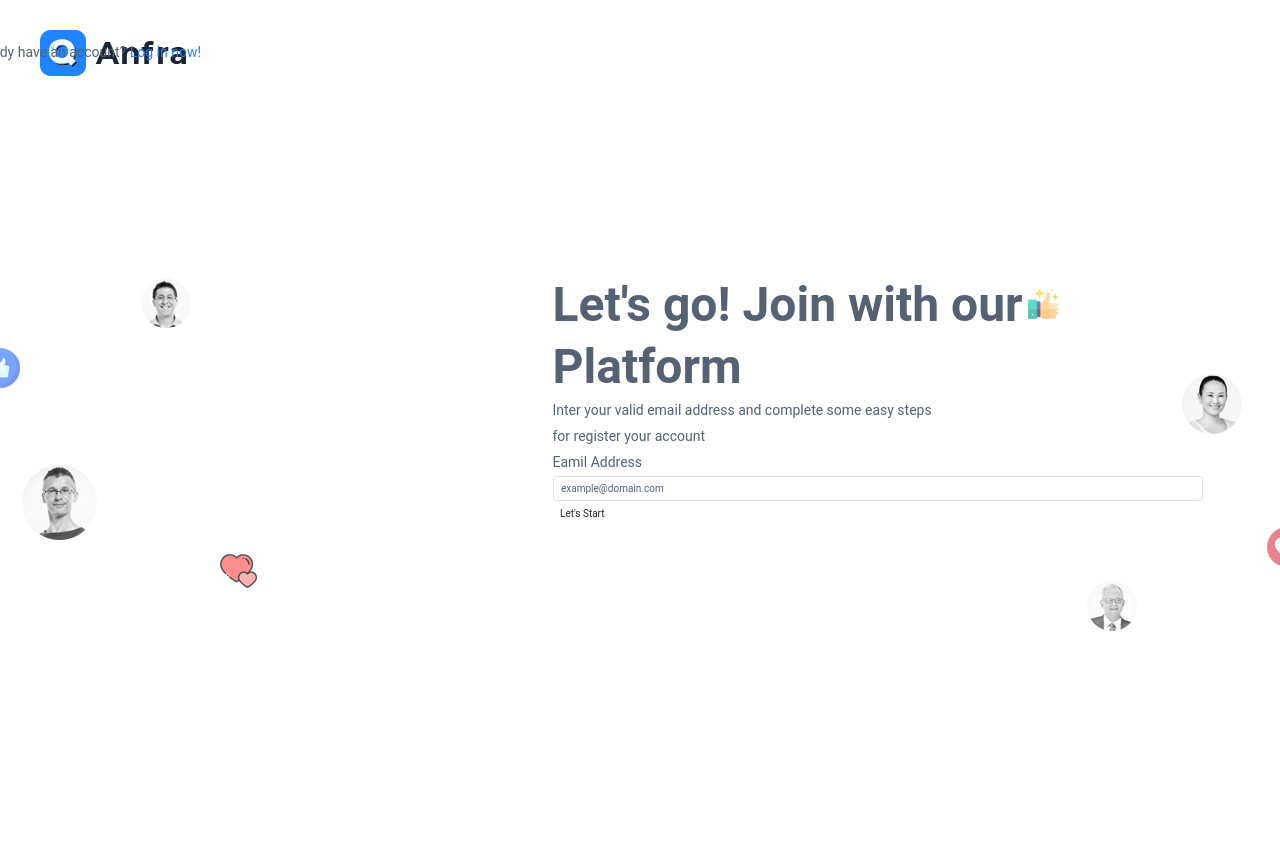
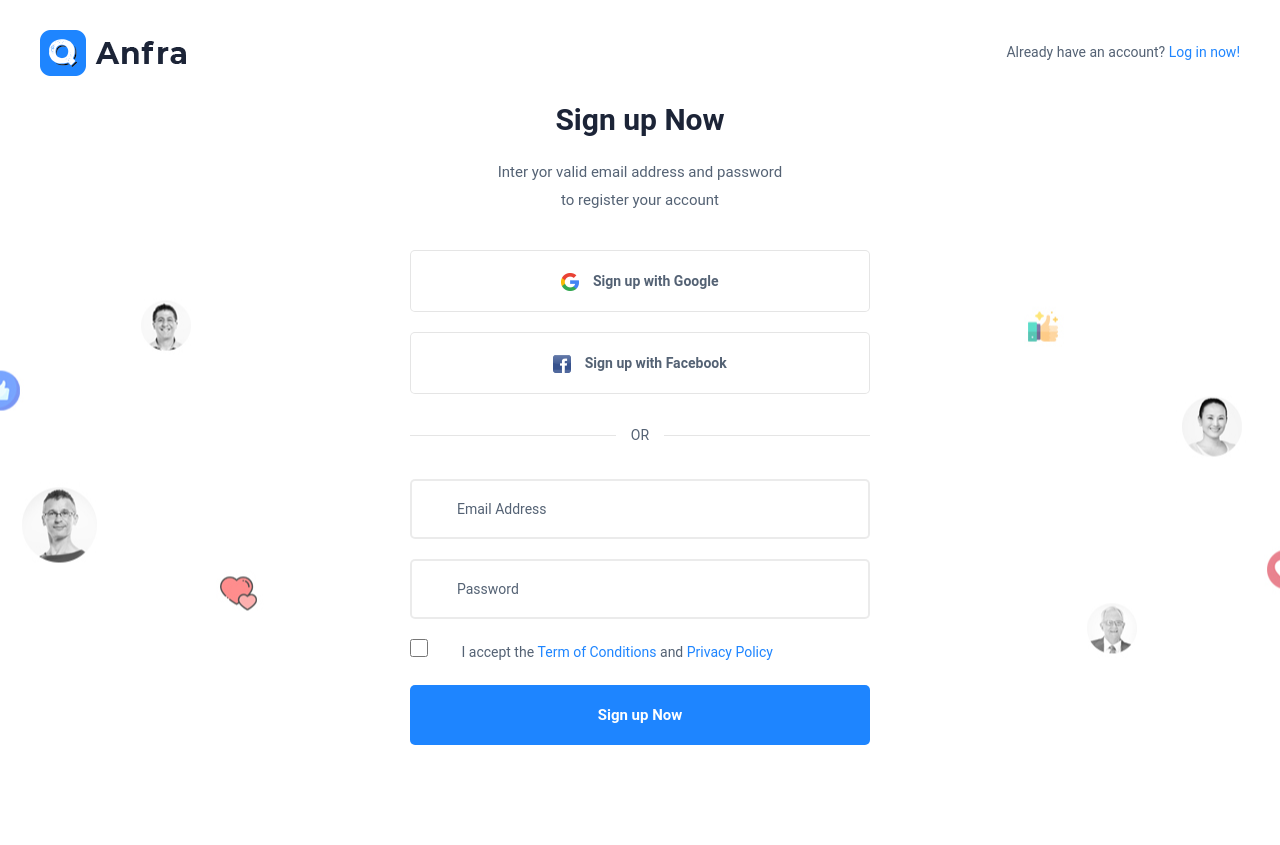
Before and after one commit to flavien-hugs/dj-example-authentication, a Django app: page /register/ in a window 1280 px wide. Before the commit the page ends 631 px from the top, so only its background shows below. Run offline with Django 4.2, Linux system fonts and the light colour scheme; parts of the project's set-up code (start-up, migrations or seed data) failed here and were passed over; some libraries are stand-ins or nearby versions.

Commit message:
improve register template

```diff
--- a/templates/account/register.html
+++ b/templates/account/register.html
@@ -1,31 +1,82 @@
 {% extends '_base.html' %}
 
 {% block body_content %}
-    <div class="container-md">
-        <div class="row">
-            <div class="col-lg-7 offset-lg-5">
-                <div class="ugf-content pt270">
-                    <h2>Let's go! <span>Join with our Platform</span></h2>
-                    <p>Inter your valid email address and complete some easy steps <br> for register your account</p>
+    <div class="col-lg-5 col-md-6">
+        <div class="ugf-form-block-header">
+            <h1>Sign up Now</h1>
+            <p>Inter yor valid email address and password
+                <br> to register your account
+            </p>
+        </div>
 
-                    <form method="post" action="/register/" class="form-flex email-form">
-                        {% csrf_token %}
+        <div class="ugf-third-party-login">
+            <a href="#">
+                <img src="{{ STATIC_PREFIX }}img/account-icon/google.png" alt="google">
+                Sign up with Google
+            </a>
+            <a href="#">
+                <img src="{{ STATIC_PREFIX }}img/account-icon/facebook.png" alt="facebook">
+                Sign up with Facebook
+            </a>
+        </div>
 
-                        <div class="form-group">
-                            <label for="inputMail">Eamil Address</label>
-                            <input value="{{ data.email }}" type="email" name="email" placeholder="example@domain.com" class="form-control" id="inputMail" required>
+        <div class="ugf-block-separator">
+            <p>Or</p>
+        </div>
+
+        <div class="ugf-input-block">
+            <form action="#">
+                <div class="form-group">
+                    <input type="email" class="form-control" id="inputText" placeholder="Email Address">
+                    <label for="input-text">
+                        <i class="las la-envelope"></i>
+                    </label>
+                </div>
+                <div class="form-group pass-block">
+                    <input type="password" class="form-control" id="inputPass" placeholder="Password">
+                    <label for="input-pass">
+                        <i class="las la-unlock"></i>
+                    </label>
+                    <div class="pass-toggler-btn">
+                        <i id="eye" class="lar la-eye"></i>
+                        <i id="eye-slash" class="lar la-eye-slash"></i>
+                    </div>
+                    <div class="error-block">
+                        <div class="icon incomplete-pass">
+                            <i class="las la-exclamation-circle"></i>
                         </div>
-                        <button type="submit" class="btn">
-                            <span>Let's Start</span>
-                            <i class="las la-arrow-right"></i>
-                        </button>
-                    </form>
+                        <div class="validation-requirement">
+                            <ul>
+                                <li class="incomplete-item">At least 8 characters</li>
+                                <li>At least one letter</li>
+                                <li>At least one number</li>
+                                <li>At least one special character</li>
+                            </ul>
+                        </div>
+                    </div>
                 </div>
-            </div>
+                <div class="form-group">
+                    <div class="custom-checkbox">
+                        <input type="checkbox" class="custom-control-input" id="customControlValidation1" required="required">
+                        <label class="custom-control-label" for="customControlValidation1">I accept the
+                            <a href="#" target="_blank">Term of Conditions</a>
+                            and
+                            <a href="#">Privacy Policy</a>
+                        </label>
+                    </div>
+                </div>
+                <button type="submit" class="btn">Sign up Now</button>
+            </form>
         </div>
     </div>
+{% endblock body_content %}
 
+
+{% block alternet_access %}
+    {% url 'account:login_url' as login %}
     <div class="alternet-access">
-        <p>Already have an account? <a href="/">Log in now!</a></p>
+        <p>Already have an account?
+            <a href="{{ login }}">Log in now!</a>
+        </p>
     </div>
-{% endblock body_content %}
+{% endblock alternet_access %}
```
